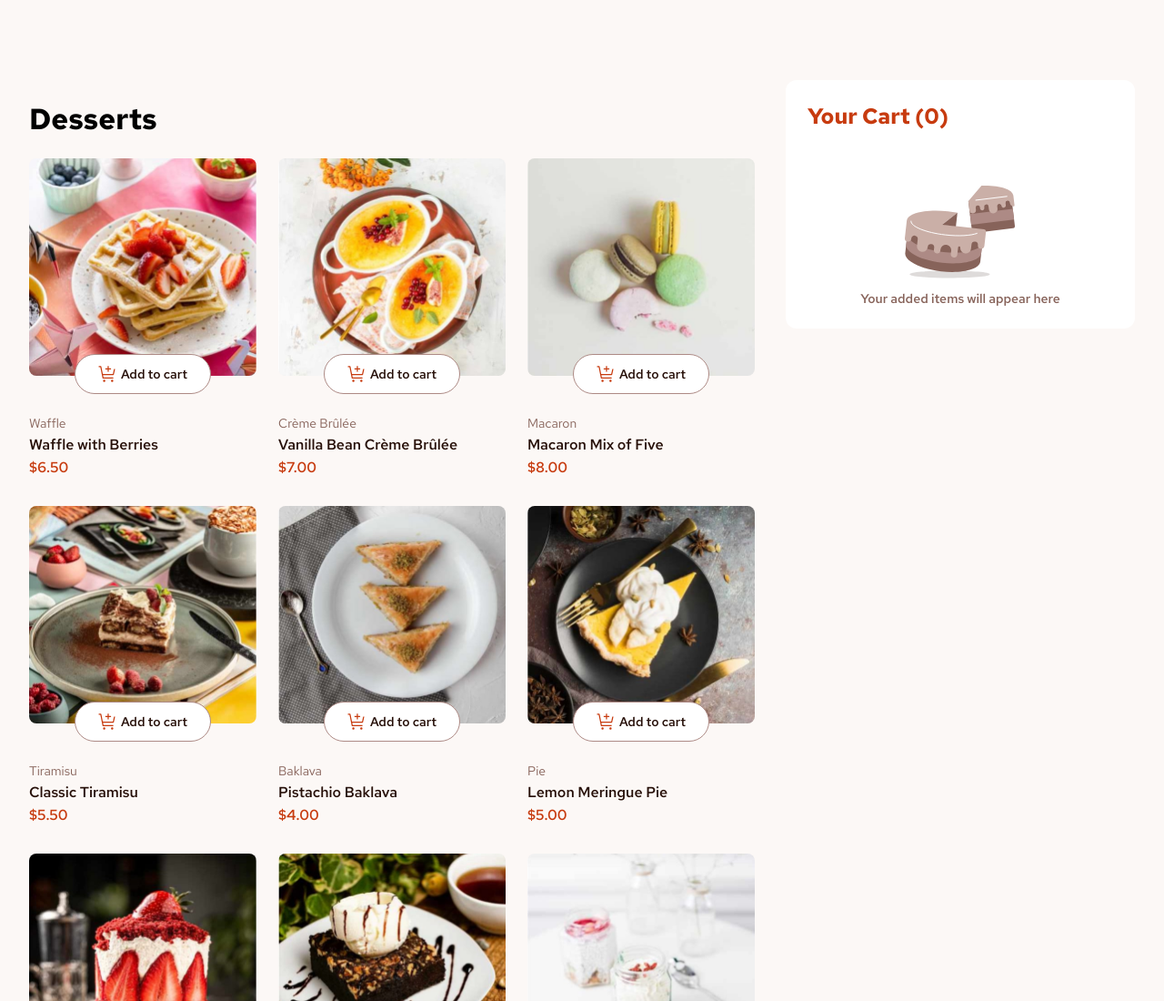
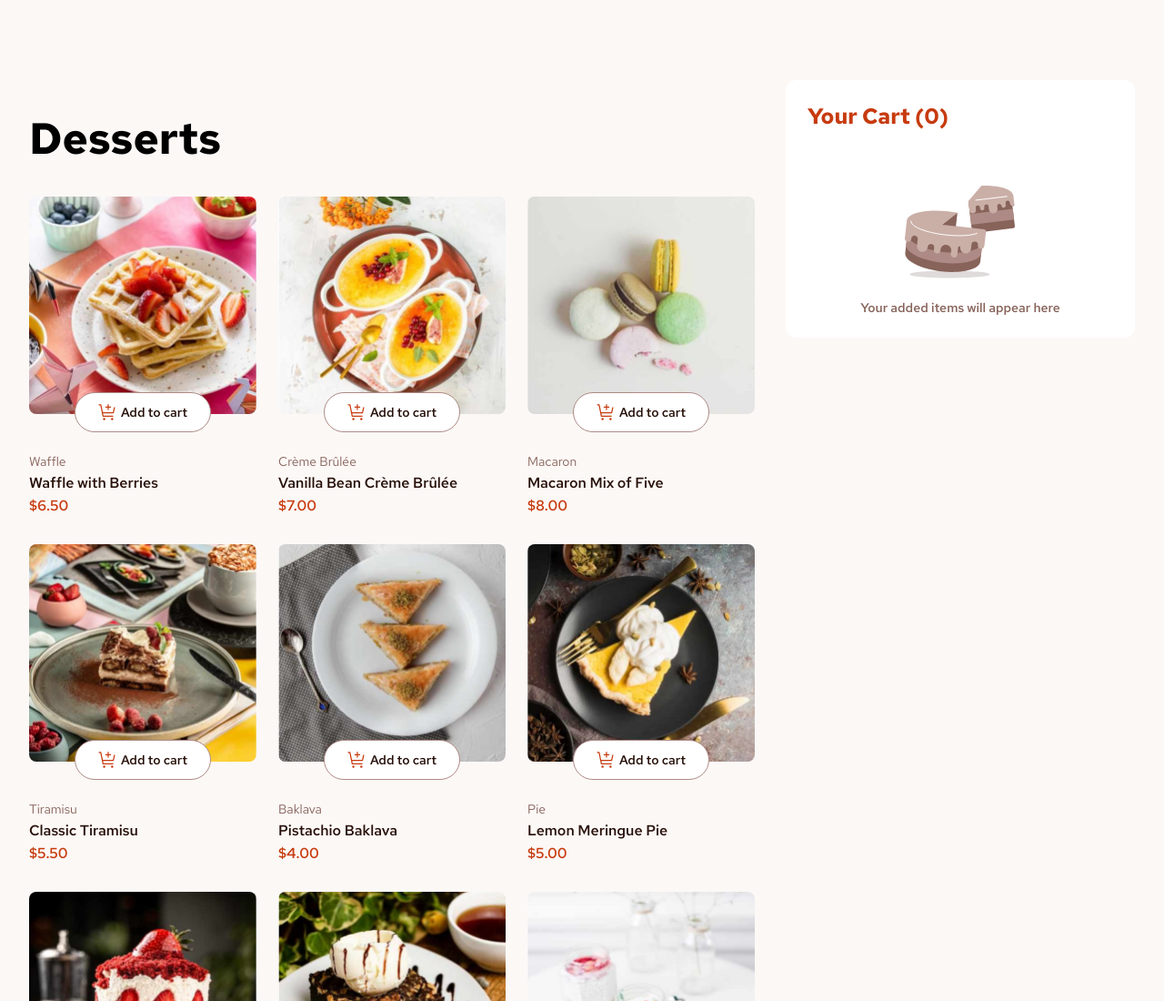
Before and after one commit to bhavishyjain/food-web, a plain HTML site: page index.html in a window 1280 px wide. Shown: the top 1100 px of the page at 91% size. Drawn offline with Linux system fonts and the light colour scheme.

Commit message:
Update style.css

```diff
--- a/style.css
+++ b/style.css
@@ -79,6 +79,9 @@ body {
   align-items: start;
   gap: 32px;
   margin: auto;
+}
+.heading h1{
+  font-size: 3rem;
 }
 .addtocart {
   font-family: Redhat;
@@ -213,6 +216,7 @@ h1.cart-heading {
   font-weight: 600;
   margin: 0;
   text-align: center;
+  margin-top: 10px
 }
 .img {
   position: relative;
```
